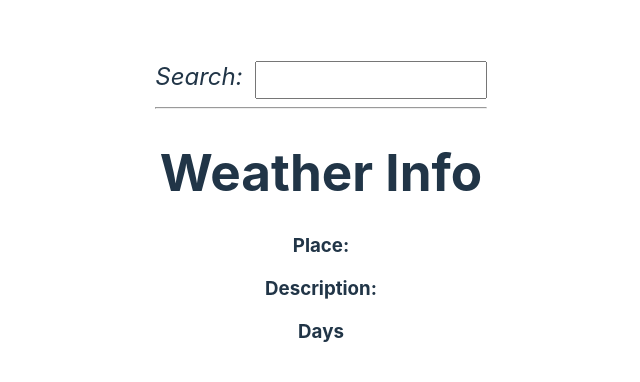
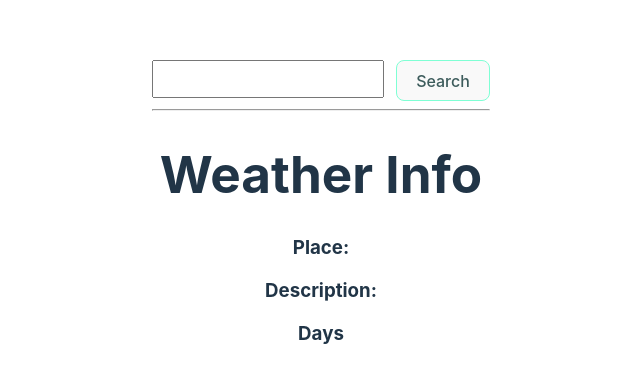
Before and after one commit to KickButtowski80/weather-forecast-predictor, a Vue app in the folder client/: page / in a window 1280 px wide. Shown: the part 188-570 px from the top of the page, without its empty margins (319-959 px from the left). Built offline with nearby package versions, Linux system fonts and the light colour scheme.

Commit message:
set up search box

```diff
--- a/client/src/App.vue
+++ b/client/src/App.vue
@@ -1,19 +1,29 @@
 <template>
   <main>
-    <search-box></search-box>
+    <search-form @send-location="gotLoc"></search-form>
     <hr>
-    <weather-info></weather-info>
+    <weather-info :location="loc"></weather-info>
   </main>
 </template>
 
 <script>
 import WeatherInfo from "./components/WeatherInfo.vue";
-import SearchBox from "./components/SearchBox.vue";
+import SearchForm from "./components/SearchForm.vue";
 export default {
   components: {
     WeatherInfo,
-    SearchBox,
+    SearchForm,
   },
+  data(){
+    return{
+      loc: '',
+    }
+  },
+  methods:{
+    gotLoc(loc){
+      this.loc = loc
+    }
+  }
 };
 </script>
 
--- a/client/src/components/SearchBox.vue
+++ /dev/null
@@ -1,22 +0,0 @@
-<template>
-  <div>
-    <span>Search:</span>
-    <input type="text" name="" id="" />
-  </div>
-</template>
-
-<script>
-export default {};
-</script>
-
-<style scoped>
-span {
-  font-size: 1.5rem;
-  font-style: oblique;
-  margin-right: 12px;
-}
-input {
-  height: 32px;
-  width: 224px;
-}
-</style>
--- /dev/null
+++ b/client/src/components/SearchForm.vue
@@ -0,0 +1,40 @@
+<template>
+  <div>
+    <input type="text" name="" id="" v-model="location" />
+    <button @click="search">Search</button>
+  </div>
+</template>
+
+<script>
+export default {
+  emits: ["send-location"],
+  data() {
+    return {
+      location: "",
+    };
+  },
+  methods: {
+    search() {
+      this.$emit("send-location", this.location);
+    },
+  },
+};
+</script>
+
+<style scoped>
+* {
+  font-size: 1.5rem;
+}
+
+input {
+  height: 32px;
+  width: 224px;
+}
+
+button {
+  font-size: 1rem;
+  border-color: aquamarine;
+  color: rgb(61, 92, 92);
+  margin-left: 12px;
+}
+</style>
--- a/client/src/components/WeatherInfo.vue
+++ b/client/src/components/WeatherInfo.vue
@@ -5,31 +5,40 @@
     <h3>Description: {{ info.description }}</h3>
     <h3>Days</h3>
     <ol v-for="day in info.days" :key="day.datetime">
-      <li>{{ day.datetime}}</li>
-      <li>Temperature {{day.temp}}</li>
-      <li>Feels Like: {{day.feelslike}}</li>
-      <li>Max Temp: {{day.tempmax}}</li>
-      <li>Min Temp: {{day.tempmin}}</li>
-      <li>Condition: {{day.condition}}</li>
-      <li>Description: {{day.description}}</li>
-    <li>{{day.icon}}</li>
+      <li>{{ day.datetime }}</li>
+      <li>Temperature {{ day.temp }}</li>
+      <li>Feels Like: {{ day.feelslike }}</li>
+      <li>Max Temp: {{ day.tempmax }}</li>
+      <li>Min Temp: {{ day.tempmin }}</li>
+      <li>Condition: {{ day.condition }}</li>
+      <li>Description: {{ day.description }}</li>
+      <li>{{ day.icon }}</li>
     </ol>
   </div>
 </template>
 
 <script>
 export default {
+  props: ["location"],
   data() {
     return {
       info: {},
+      specifiedLoc: this.location,
     };
   },
   mounted() {
     this.fetchWeatherInfo();
   },
+  watch: {
+    location(newV, oldV) {
+      this.fetchWeatherInfo();
+    },
+  },
   methods: {
     async fetchWeatherInfo() {
-      const response = await fetch("http://localhost:4000");
+      const response = await fetch(
+        `http://localhost:4000/?loc=${this.location}`
+      );
       if (response.ok) {
         this.info = await response.json();
       } else {
@@ -41,7 +50,7 @@ export default {
 </script>
 
 <style scoped>
-ol li{
+ol li {
   list-style-type: none;
   color: blue;
 }
```
